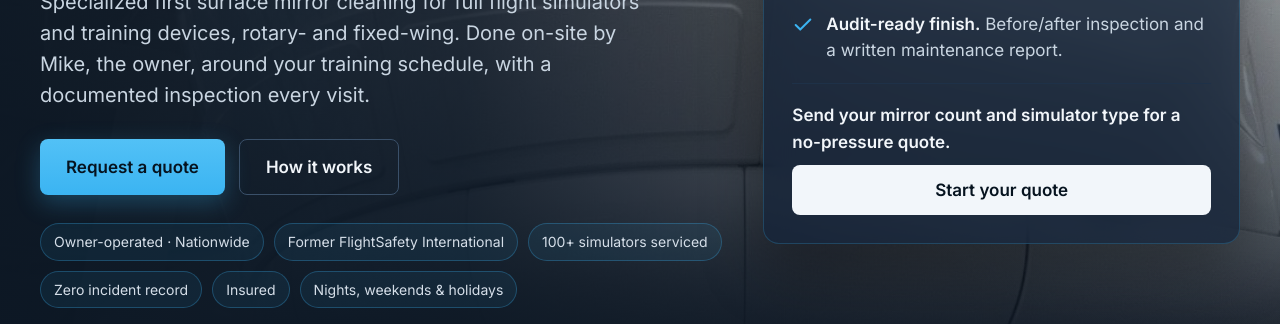
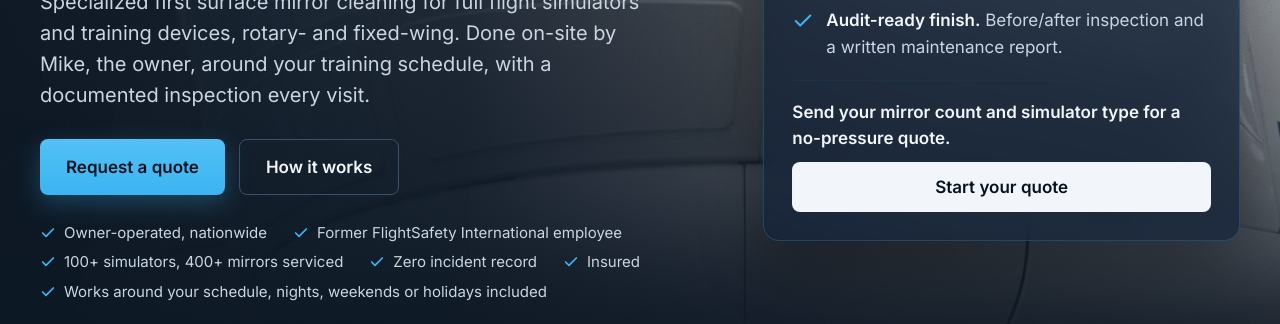
Before and after one commit to JonAponte/clearsky-website, a plain HTML site: page index.html in a window 1280 px wide. Shown: the part 476-800 px from the top of the page. Drawn offline with Linux system fonts and the light colour scheme.

Commit message:
Hero trust row: check-mark labels instead of pills; wording updates
- Not button-like anymore: plain text with small check marks
- 'Former FlightSafety International employee'
- '100+ simulators, 400+ mirrors serviced'
- 'Works around your schedule, nights, weekends or holidays included'

Co-Authored-By: Claude Fable 5.1 <noreply@anthropic.com>
Claude-Session: https://claude.ai/code/session_01TsEQD5AXFeAQydeirsjsKE

```diff
--- a/index.html
+++ b/index.html
@@ -54,13 +54,13 @@
           <a href="#quote" style="background: #3BB4F2; color: #06131F; text-decoration: none; font-weight: 600; padding: 14px 26px; border-radius: 8px; font-size: 17px; min-height: 48px; box-sizing: border-box; display: inline-flex; align-items: center">Request a quote</a>
           <a href="#process" style="border: 1px solid #3A5069; color: #F2F6FA; text-decoration: none; font-weight: 600; padding: 14px 26px; border-radius: 8px; font-size: 17px; min-height: 48px; box-sizing: border-box; display: inline-flex; align-items: center">How it works</a>
         </div>
-        <ul class="pills" style="list-style: none; margin: 0; padding: 0; display: flex; flex-wrap: wrap; gap: 10px; font-size: 14px; color: #C9D5E1">
-          <li>Owner-operated · Nationwide</li>
-          <li>Former FlightSafety International</li>
-          <li>100+ simulators serviced</li>
-          <li>Zero incident record</li>
-          <li>Insured</li>
-          <li>Nights, weekends &amp; holidays</li>
+        <ul class="trust" style="list-style: none; margin: 0; padding: 0; display: flex; flex-wrap: wrap; gap: 10px 26px; font-size: 15px; color: #C9D5E1">
+          <li style="display: flex; align-items: center; gap: 8px"><svg aria-hidden="true" width="16" height="16" viewBox="0 0 24 24" fill="none" stroke="#3BB4F2" stroke-width="2.6" stroke-linecap="round" stroke-linejoin="round" style="flex-shrink: 0"><path d="M20 6 9 17l-5-5"></path></svg>Owner-operated, nationwide</li>
+          <li style="display: flex; align-items: center; gap: 8px"><svg aria-hidden="true" width="16" height="16" viewBox="0 0 24 24" fill="none" stroke="#3BB4F2" stroke-width="2.6" stroke-linecap="round" stroke-linejoin="round" style="flex-shrink: 0"><path d="M20 6 9 17l-5-5"></path></svg>Former FlightSafety International employee</li>
+          <li style="display: flex; align-items: center; gap: 8px"><svg aria-hidden="true" width="16" height="16" viewBox="0 0 24 24" fill="none" stroke="#3BB4F2" stroke-width="2.6" stroke-linecap="round" stroke-linejoin="round" style="flex-shrink: 0"><path d="M20 6 9 17l-5-5"></path></svg>100+ simulators, 400+ mirrors serviced</li>
+          <li style="display: flex; align-items: center; gap: 8px"><svg aria-hidden="true" width="16" height="16" viewBox="0 0 24 24" fill="none" stroke="#3BB4F2" stroke-width="2.6" stroke-linecap="round" stroke-linejoin="round" style="flex-shrink: 0"><path d="M20 6 9 17l-5-5"></path></svg>Zero incident record</li>
+          <li style="display: flex; align-items: center; gap: 8px"><svg aria-hidden="true" width="16" height="16" viewBox="0 0 24 24" fill="none" stroke="#3BB4F2" stroke-width="2.6" stroke-linecap="round" stroke-linejoin="round" style="flex-shrink: 0"><path d="M20 6 9 17l-5-5"></path></svg>Insured</li>
+          <li style="display: flex; align-items: center; gap: 8px"><svg aria-hidden="true" width="16" height="16" viewBox="0 0 24 24" fill="none" stroke="#3BB4F2" stroke-width="2.6" stroke-linecap="round" stroke-linejoin="round" style="flex-shrink: 0"><path d="M20 6 9 17l-5-5"></path></svg>Works around your schedule, nights, weekends or holidays included</li>
         </ul>
       </div>
       <div style="grid-column: span 5; min-width: 0">
--- a/styles.css
+++ b/styles.css
@@ -71,14 +71,8 @@ h1.wordmark { text-shadow: 0 2px 24px rgba(0,0,0,0.45); }
   box-shadow: 0 24px 60px rgba(0,0,0,0.35), inset 0 1px 0 rgba(255,255,255,0.06);
 }
 
-/* Trust pills */
-.pills li {
-  padding: 7px 13px;
-  border: 1px solid rgba(59,180,242,0.28);
-  border-radius: 999px;
-  background: rgba(59,180,242,0.08);
-  color: #D5DEE8;
-}
+/* Trust row: plain labels with check marks, deliberately not button-like */
+.trust li { line-height: 1.3; }
 
 /* Cards: soft top highlight, lift on hover */
 .card {
```
